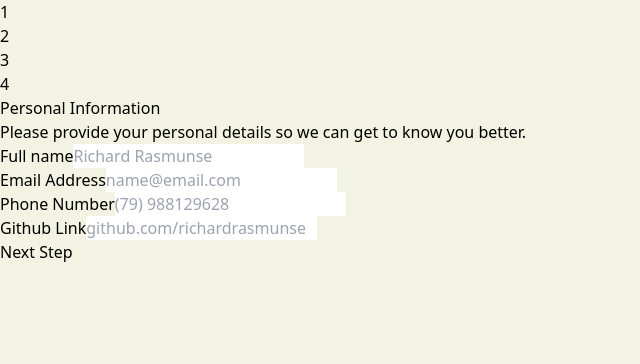
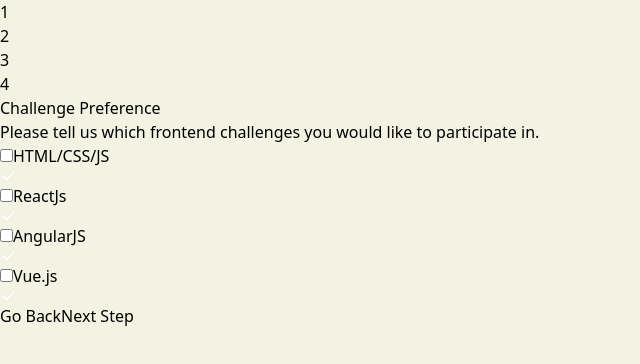
Before and after one commit to AldoWa/Multi-step-Form, a Vue app: page / in a window 1280 px wide. Shown: the top 364 px of the page, without its empty margins (0-640 px from the left). Built offline with nearby package versions, Linux system fonts and the light colour scheme.

Commit message:
:sparkles: creating step 3

```diff
--- a/src/App.vue
+++ b/src/App.vue
@@ -30,6 +30,7 @@
 
 import Step1 from './components/step1/Step1.vue'
 import Step2 from './components/step2/Step2.vue'
+import Step3 from './components/step3/Step3.vue'
 
 import TitleSteps from './components/shared/TitleSteps.vue';
 import FooterSteps from './components/shared/FooterSteps.vue';
@@ -38,7 +39,7 @@
 
 import useProvider from './composables/provider'
 
-const actualStep = ref(`${Steps.step1}`)
+const actualStep = ref(`${Steps.step3}`)
 
 const components = ref([
   {
@@ -54,7 +55,7 @@
   {
     title: 'Challenge Preference',
     description: 'Please tell us which frontend challenges you would like to participate in.',
-    step: Steps.step3
+    step: shallowRef(Step3)
   },
   {
     title: 'Review and Confirm',
--- /dev/null
+++ b/src/components/step3/CustomCheckbox.vue
@@ -0,0 +1,57 @@
+<template>
+  <div class="flex items-center border rounded-[10px] py-4 px-[18px]"
+    :class="isChecked ? 'border-[#FC6C4C]':'border-gray-300'"
+  >
+    <input
+      :checked="isChecked"
+      :id="name"
+      :name="name"
+      type="checkbox"
+      :value="modelValue"
+      @change="emitValue"
+      class="w-4 h-4 text-orange-500
+      relative
+      peer/input-check
+      p-2
+      appearance-none border border-gray-300 rounded-md focus:ring-orange-500 dark:focus:ring-orange-600 checked:bg-[#FC6C4C] focus:ring-2"
+    />
+    <label
+      :htmlFor="name"
+      class="text-sm font-medium ml-4 text-gray-900 "
+      >{{ label }}</label
+    >
+    <CheckIcon
+     class="
+      w-4 h-4
+      absolute
+      hidden peer-checked/input-check:block
+      pointer-events-none
+     "
+    />
+  </div>
+</template>
+
+<script setup lang="ts">
+import CheckIcon from './icon/Check.vue';
+
+interface CustomCheckboxProps {
+  label: string;
+  modelValue: string;
+  name: string;
+  isChecked?: boolean;
+}
+
+defineProps<CustomCheckboxProps>();
+
+const emit = defineEmits(["update:modelValue"]);
+
+function emitValue(e: Event) {
+  const target = e.target as HTMLInputElement;
+  console.log(target.name, target.value, target.checked);
+  if(target.checked){
+    emit("update:modelValue", target.name);
+    return;
+  }
+  emit("update:modelValue", "");
+}
+</script>
--- /dev/null
+++ b/src/components/step3/Step3.vue
@@ -0,0 +1,37 @@
+<template>
+  <div class="grid grid-cols-2 gap-x-10 gap-y-6">
+    <CustomCheckbox
+      label="HTML/CSS/JS"
+      v-model="valueLocal"
+      :isChecked="valueLocal === 'html'"
+      name="html"
+    />
+    <CustomCheckbox
+      label="ReactJs"
+      v-model="valueLocal"
+      :isChecked="valueLocal === 'react'"
+      name="react"
+    />
+
+    <CustomCheckbox
+      label="AngularJS"
+      v-model="valueLocal"
+      :isChecked="valueLocal === 'angular'"
+      name="angular"
+    />
+    <CustomCheckbox
+      label="Vue.js"
+      v-model="valueLocal"
+      :isChecked="valueLocal === 'vue'"
+      name="vue"
+    />
+  </div>
+</template>
+
+<script setup lang="ts">
+import { ref } from 'vue';
+import CustomCheckbox from './CustomCheckbox.vue';
+
+const valueLocal = ref('')
+
+</script>
--- /dev/null
+++ b/src/components/step3/icon/Check.vue
@@ -0,0 +1,33 @@
+<template>
+  <svg
+    width="16"
+    height="16"
+    viewBox="0 0 16 16"
+    fill="none"
+    :class="class"
+    xmlns="http://www.w3.org/2000/svg"
+  >
+    <g clip-path="url(#clip0_17_8)">
+      <path
+        d="M3.33325 8L6.66659 11.3333L13.3333 4.66667"
+        stroke="white"
+        stroke-width="1.5"
+        stroke-linecap="round"
+        stroke-linejoin="round"
+      />
+    </g>
+    <defs>
+      <clipPath id="clip0_17_8">
+        <rect width="16" height="16" fill="white" />
+      </clipPath>
+    </defs>
+  </svg>
+</template>
+
+<script setup lang="ts">
+  interface CheckIconProps {
+    class: string
+  }
+
+  defineProps<CheckIconProps>()
+</script>
```
